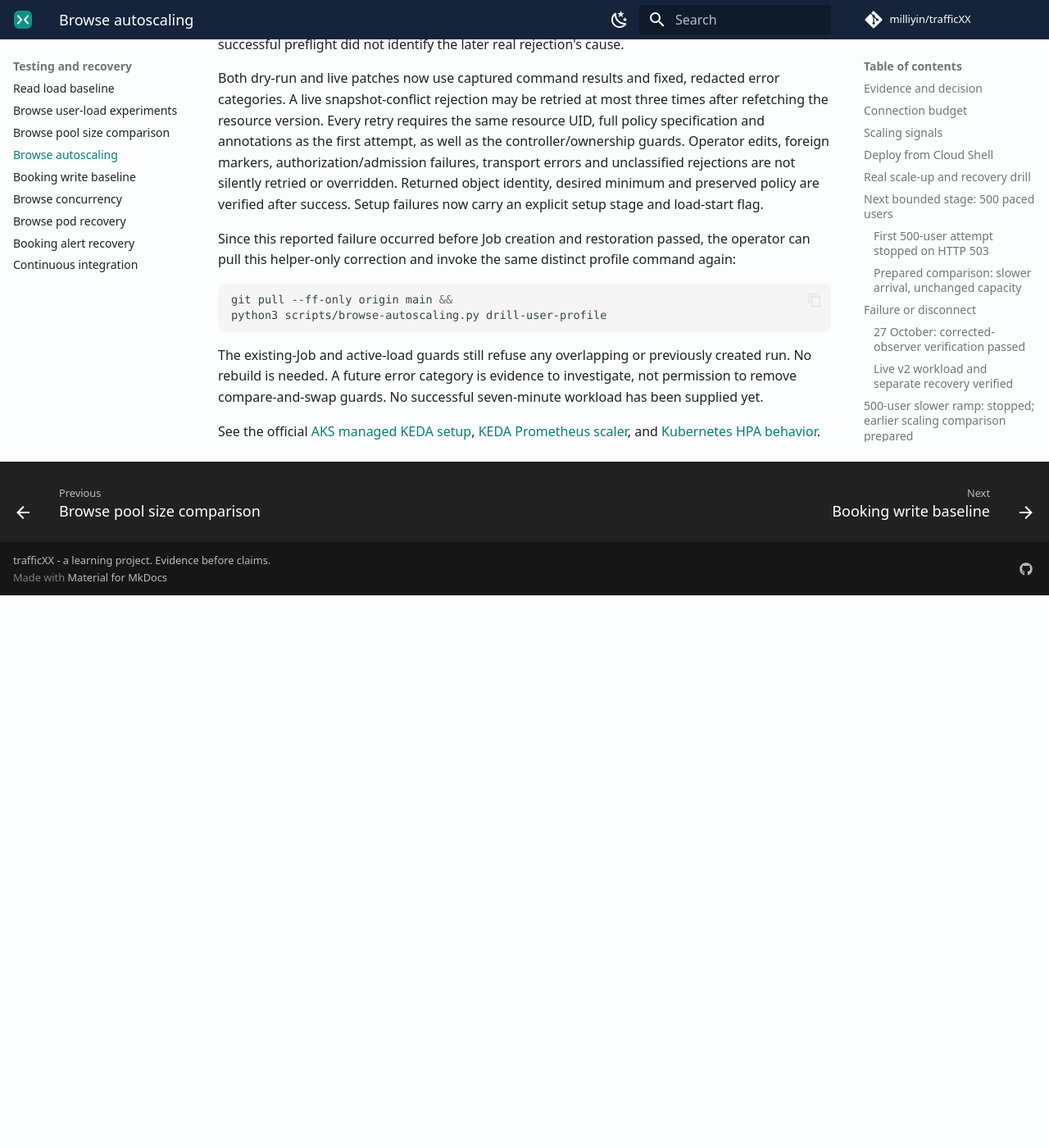
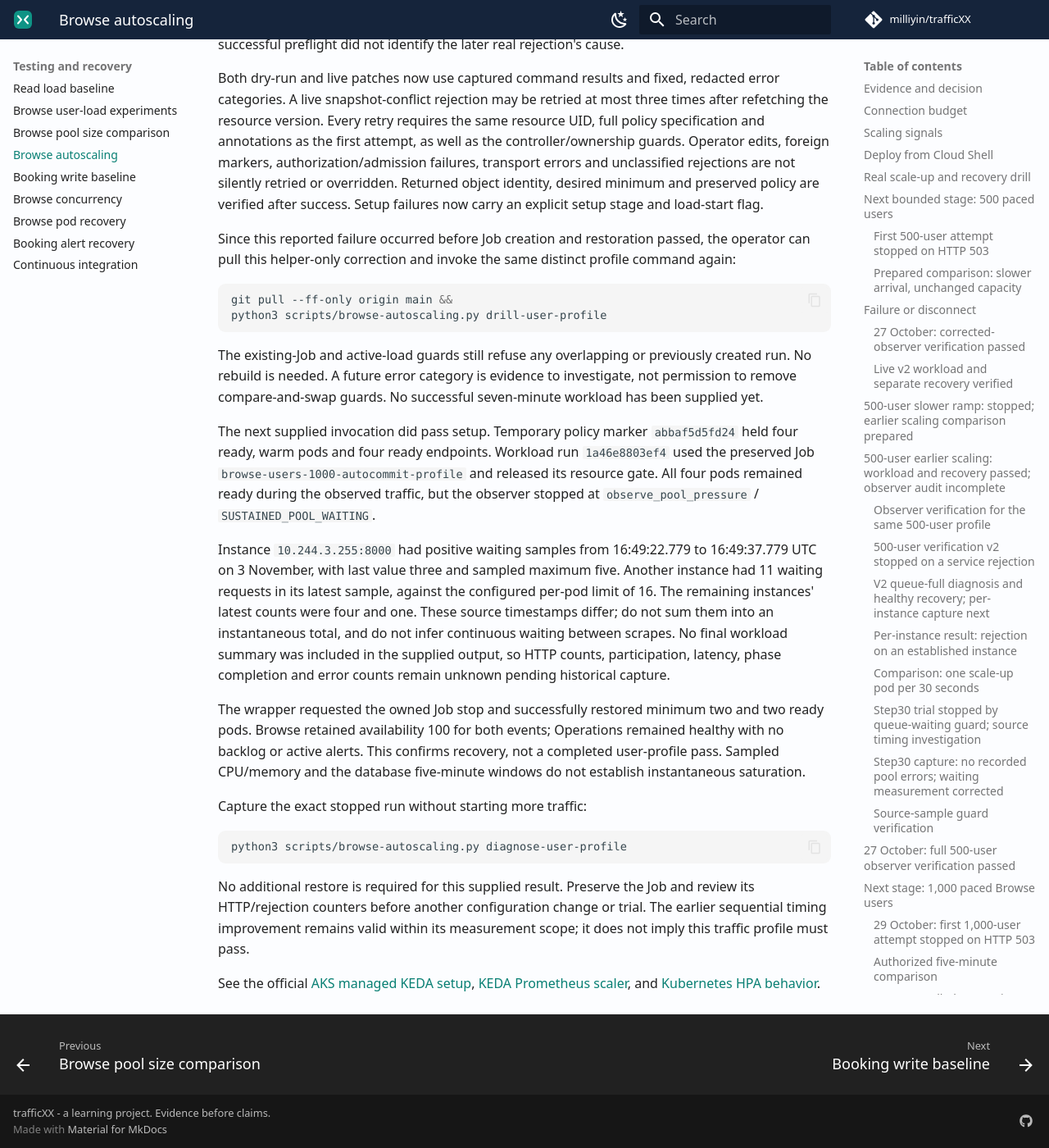
Before and after one commit to milliyin/trafficXX, an MkDocs documentation site: the page built from docs/browse-autoscaling.md, in a window 1280 px wide and 1400 px high, scrolled down 30738 px. Shown: the whole window at 82% size. Built offline with MkDocs 1.6.1 and Material for MkDocs 9.7.7, drawn with Linux system fonts in a browser that asks for light colours; comment, search, counter and statistics services are not loaded; before the commit the page ends 31464 px from its top, so only the background shows below that.

Commit message:
docs: record optimized user profile waiting stop and recovery

````diff
--- a/docs/browse-autoscaling.md
+++ b/docs/browse-autoscaling.md
@@ -1441,6 +1441,40 @@
 evidence to investigate, not permission to remove compare-and-swap guards.
 No successful seven-minute workload has been supplied yet.
 
+The next supplied invocation did pass setup. Temporary policy marker
+`abbaf5d5fd24` held four ready, warm pods and four ready endpoints. Workload
+run `1a46e8803ef4` used the preserved Job
+`browse-users-1000-autocommit-profile` and released its resource gate. All
+four pods remained ready during the observed traffic, but the observer
+stopped at `observe_pool_pressure` / `SUSTAINED_POOL_WAITING`.
+
+Instance `10.244.3.255:8000` had positive waiting samples from
+16:49:22.779 to 16:49:37.779 UTC on 3 November, with last value three and
+sampled maximum five. Another instance had 11 waiting requests in its latest
+sample, against the configured per-pod limit of 16. The remaining instances'
+latest counts were four and one. These source timestamps differ; do not sum
+them into an instantaneous total, and do not infer continuous waiting between
+scrapes. No final workload summary was included in the supplied output, so
+HTTP counts, participation, latency, phase completion and error counts remain
+unknown pending historical capture.
+
+The wrapper requested the owned Job stop and successfully restored minimum
+two and two ready pods. Browse retained availability 100 for both events;
+Operations remained healthy with no backlog or active alerts. This confirms
+recovery, not a completed user-profile pass. Sampled CPU/memory and the
+database five-minute windows do not establish instantaneous saturation.
+
+Capture the exact stopped run without starting more traffic:
+
+```bash
+python3 scripts/browse-autoscaling.py diagnose-user-profile
+```
+
+No additional restore is required for this supplied result. Preserve the Job
+and review its HTTP/rejection counters before another configuration change or
+trial. The earlier sequential timing improvement remains valid within its
+measurement scope; it does not imply this traffic profile must pass.
+
 See the official [AKS managed KEDA setup](https://learn.microsoft.com/en-us/azure/aks/keda-deploy-add-on-cli),
 [KEDA Prometheus scaler](https://keda.sh/docs/2.18/scalers/prometheus/), and
 [Kubernetes HPA behavior](https://kubernetes.io/docs/tasks/run-application/horizontal-pod-autoscale/).
````
Also changed, not shown: memeory.md (+7 -0 lines).
